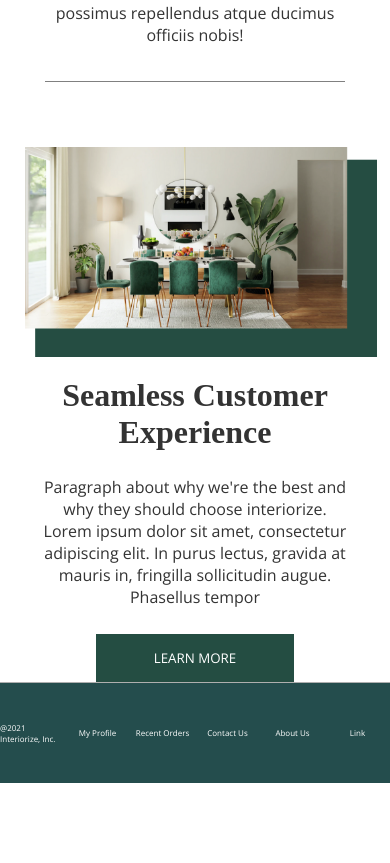
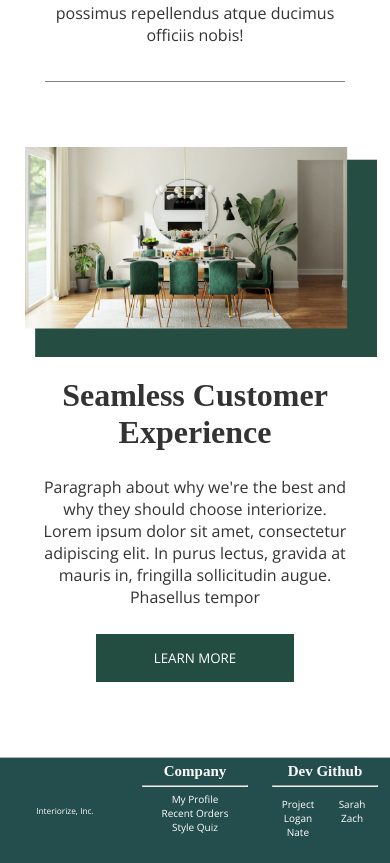
Before and after one commit to natelee3/new-interiorize, a React (Create React App) app: page / in a window 390 px wide. Shown: the part 2024-2887 px from the top of the page. Before the commit the page ends 2807 px from the top, so only its background shows below. Built offline with nearby package versions, Linux system fonts and the light colour scheme; a web font is replaced by a local one.

Commit message:
Changed footer responsiveness and content

```diff
--- a/src/components/homepage/homepage.css
+++ b/src/components/homepage/homepage.css
@@ -122,6 +122,7 @@
     /* background-color: green; */
     flex-direction: row;
     justify-content: space-evenly;
+    margin-bottom: 80px;
 }
 
 .pictureBox {
@@ -239,6 +240,7 @@
         display: flex;
         margin: auto;
         margin-top: 25px;
+        margin-bottom: 80px;
         width: 100%;
         height: fit-content;
         /* background-color: green; */
@@ -323,6 +325,7 @@
         display: flex;
         margin: auto;
         margin-top: 80px;
+        margin-bottom: 80px;
         width: 100%;
         height: fit-content;
         flex-direction: column;
--- a/src/footer/Footer.jsx
+++ b/src/footer/Footer.jsx
@@ -9,15 +9,35 @@ const Footer = () => {
         <>
         <footer className="footerContainer">
             <div className="importantLinks">
-                <p className="footerLinks">@2021 Interiorize, Inc.</p>
-                <Link to="/user-profile" className="footerLinks">My Profile</Link>
-                <Link to="/user-profile" className="footerLinks">Recent Orders</Link>
-                {/* <a href="/" className="footerLogoBox">
-                    <img src={logo} alt="Logo" className="footerLogo"/>
-                </a> */}
-                <Link to="/" className="footerLinks">Contact Us</Link>
-                <Link to="/" className="footerLinks">About Us</Link>
-                <Link to="/" className="footerLinks">Link</Link>
+                <div class="area1">
+                    <p className="companyFooter">Interiorize, Inc.</p>
+                </div>
+                <div class="area2">
+                    <h2 className="footerTitle">Company</h2>
+                    <hr className="line" />
+                    <Link to="/user-profile" className="footerLinks">My Profile</Link>
+                    <Link to="/user-profile" className="footerLinks">Recent Orders</Link>
+                    <Link to="/style-quiz" className="footerLinks">Style Quiz</Link>
+                </div>
+                <div class="area3">
+                    <h2 className="footerTitle">Dev Github</h2>
+                    <hr className="line" />
+                    <div className="c-box">
+                        <div className="c-1">
+                            <a href="https://github.com/natelee3/interiorize" target="_blank" className="footerNames">Project</a>
+                            <br />
+                            <a href="https://github.com/logancooper" target="_blank" className="footerNames">Logan</a>
+                            <br />
+                            <a href="https://github.com/natelee3" target="_blank" className="footerNames">Nate</a>
+                        </div>
+                        <div className="c-2">
+                            <a href="https://github.com/sarahdepalo" target="_blank" className="footerNames">Sarah</a>
+                            <br />
+                            <a href="https://github.com/zach-a-g" target="_blank" className="footerNames">Zach</a>
+                        </div>
+                    </div>
+
+                </div>
             </div>
         </footer>
         </>
--- a/src/footer/footer.css
+++ b/src/footer/footer.css
@@ -4,7 +4,8 @@
     margin: auto;
     margin-top: 15px;
     width: 100vw;
-    height: 100px;
+    height: 105px;
+    min-height: 100px;
     position: absolute;
     align-content: center;
     justify-content: space-evenly;
@@ -23,6 +24,7 @@
     margin: auto;
     width: 100%;
     max-width: 1520px;
+    height: inherit;
 }
 
 .footerLinks {
@@ -37,34 +39,114 @@
     /* color: #636363; */
 }
 
+.companyFooter {
+    color: white;
+    font-size: large;
+    width: 100%;
+    justify-content: center;
+    text-align: center;
+}
 
-/* .footerLogoBox {
+.area1 {
     display: flex;
+    flex-direction: column;
+    width: 100%;
+    justify-content: center;
+    font-size: x-small;
+    align-items: flex-start;
+}
+
+.area2 {
+    display: flex;
+    flex-direction: column;
+    width: 100%;
+    height: 100%;
+    font-size: small;
+    flex-wrap: wrap;
+    align-items: center;
+    margin-top: 10px;
+}
+
+.area3 {
+    display: flex;
+    flex-direction: column;
+    width: 100%;
+    height: 100%;
+    font-size: small;
+    flex-wrap: wrap;
+    align-items: center;
+    margin-top: 10px;
+}
+
+.c-box {
+    display: flex;
+    flex-direction: row;
+    width: 80%;
     justify-content: space-evenly;
-    width: 200px;
+    margin: 0;
+    margin-top: 5px;
+}
+
+.c-1 {
+    width: 25%;
     height: 100%;
-    text-decoration: none;
-    list-style-type: none;
+    text-align: center;
+}
+
+.c-2 {
+    width: 25%;
+    height: 100%;
+    text-align: center;
+}
+
+.footerTitle {
+    margin: 0;
     color: white;
-} */
+    text-align: center;
+}
 
+.footerNames {
+    margin: 0;
+    color: white;
+}
 
-/* .footerLogo {
-    width: 100%;
-    height: auto;
-} */
+.line {
+    width: 40%;
+    color: white;
+}
 
 
 /* RESPONSIVE SECTION ~~~~~~~~~~~~~~~~~~~~~~~~~~~~~~~~~~~~~ */
 
-@media screen and (min-width: 280px) and (max-width: 540px) {
-    .footerLinks {
-        font-size: .5rem;
+@media screen and (min-width: 280px) and (max-width: 440px) {
+    .area2 {
+        font-size: x-small;
+    }
+    .area3 {
+        font-size: x-small;
+    }
+    .companyFooter {
+        font-size: smaller;
+    }
+    .c-box {
+        width: 100%;
+    }
+    .line {
+        width: 80%;
+    }
+}
+
+@media screen and (min-width: 441px) and (max-width: 540px) {
+    .companyFooter {
+        font-size: medium;
     }
 }
 
 @media screen and (min-width: 541px) and (max-width: 700px) {
-    .footerLinks {
+    /* .footerLinks {
         font-size: .8rem;
     }
+    .footerContainer {
+        height: 75px;
+    } */
 }
```
